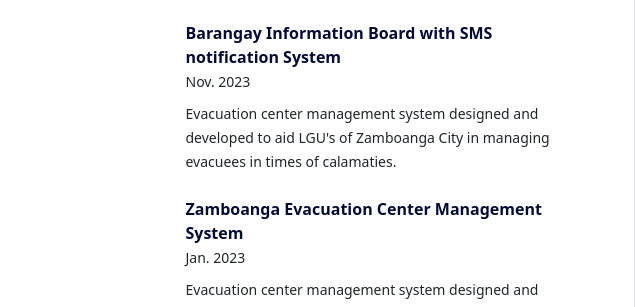
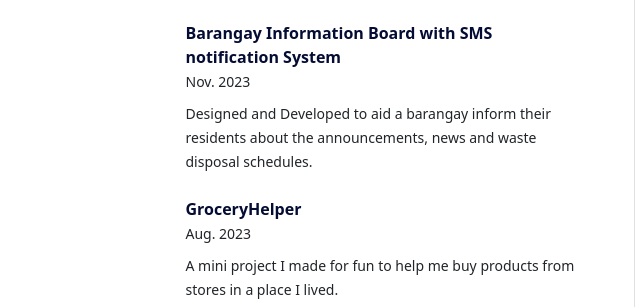
Before and after one commit to DwightDev/resume, a plain HTML site: page index.html in a window 1280 px wide and 1790 px high. Shown: the part 902-1209 px from the top of the page, 645-1280 px from the left. Drawn offline with nearby package versions, Linux system fonts and the light colour scheme.

Commit message:
Update index.html

```diff
--- a/index.html
+++ b/index.html
@@ -29,7 +29,7 @@
 			<div class="overlay"></div>
 		</section>
 		<section id="resume-content" class="col-md-6 col-xs-12 border vh-100 overflow-auto">
-			<div class="p-5 d-flex flex-column gap-5">
+			<div class="main p-5 d-flex flex-column gap-5">
 				<div class="row g-0">
 					<div class="col-md-3">
 						<h6><strong class="title">INTRO</strong></h6>
@@ -115,7 +115,16 @@
 							<small>Nov. 2023</small>
 							<div class="mt-2">
 								<small>
-									Evacuation center management system designed and developed to aid LGU's of Zamboanga City in managing evacuees in times of calamaties.
+									Designed and Developed to aid a barangay inform their residents about the announcements, news and waste disposal schedules.
+								</small>
+							</div>
+						</div>
+						<div>
+							<div><strong>GroceryHelper</strong></div>
+								<small>Aug. 2023</small>
+							<div class="mt-2">
+								<small>
+									A mini project I made for fun to help me buy products from stores in a place I lived.
 								</small>
 							</div>
 						</div>
```
